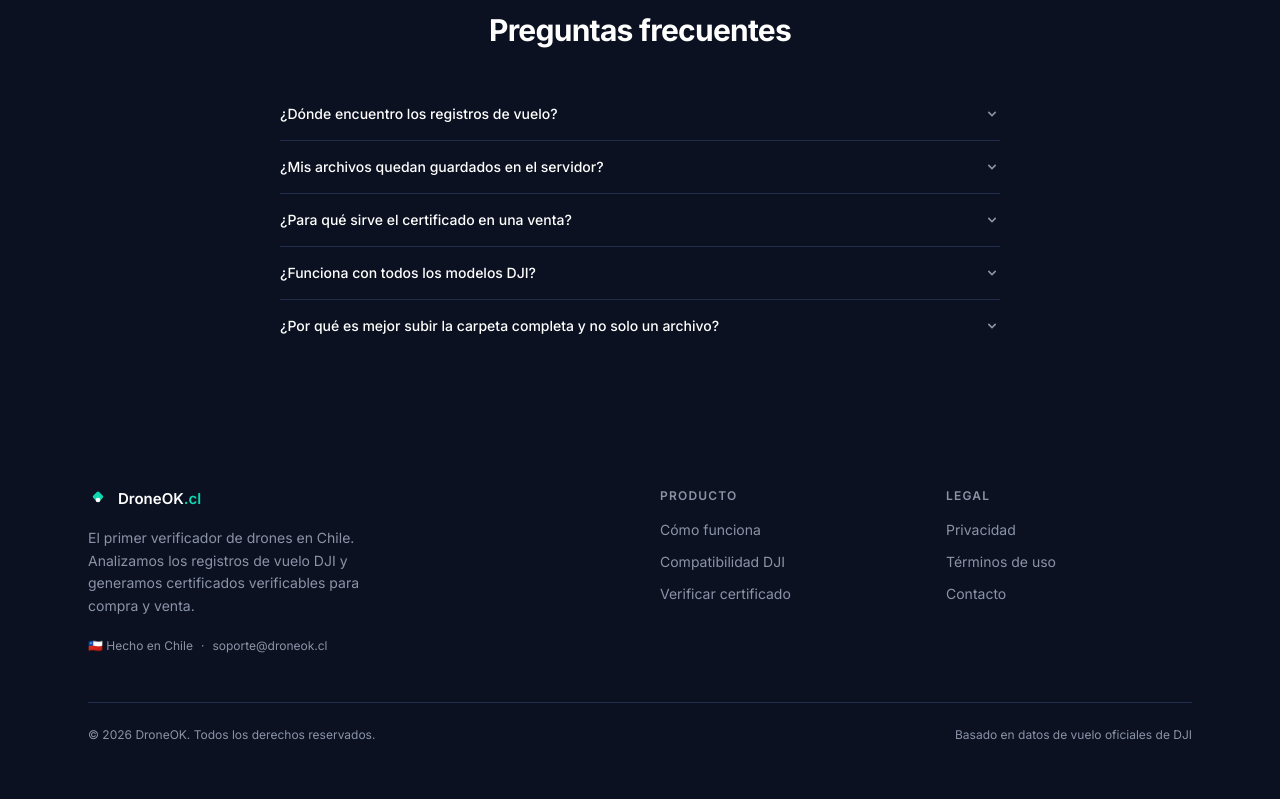
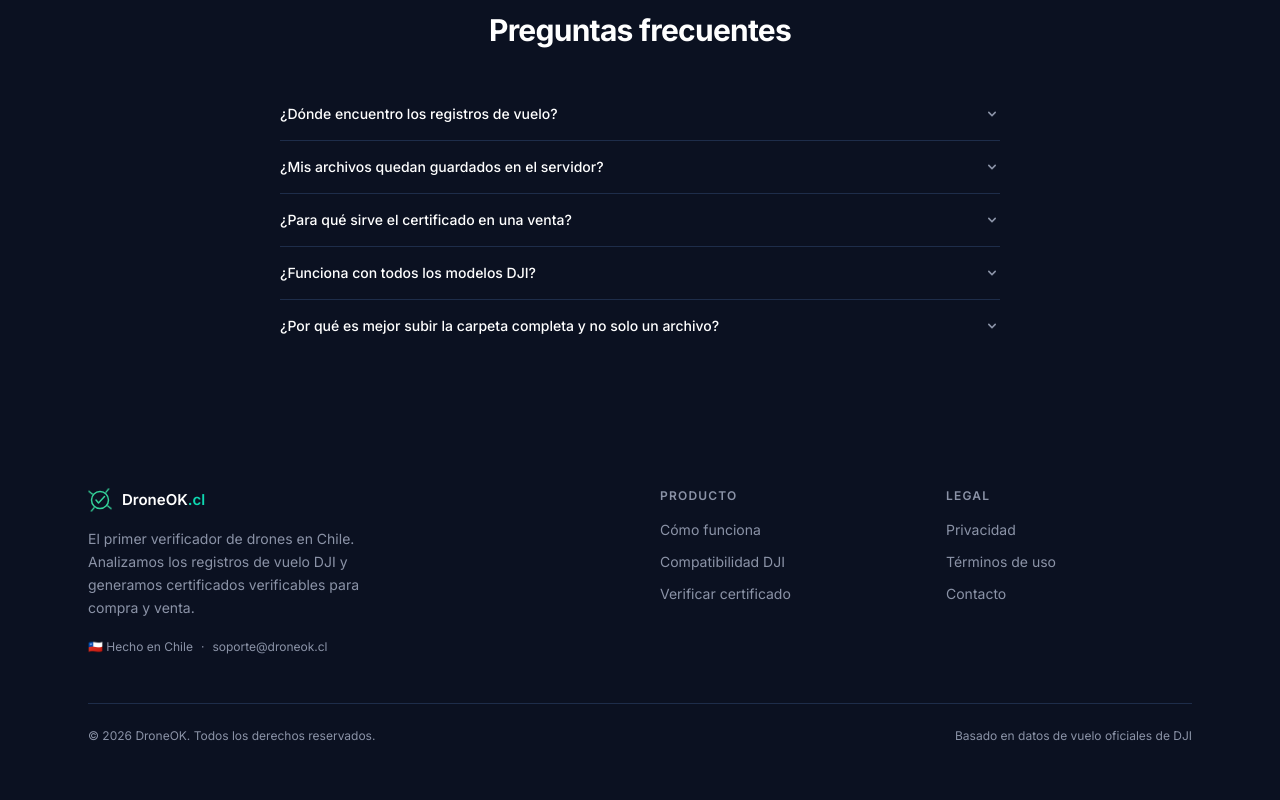
Before and after one commit to moolina01/droneok, a Next.js app: page / in a window 1280 px wide. Shown: the part 2584-3384 px from the top of the page. Built offline with nearby package versions, Linux system fonts and the light colour scheme.

Commit message:
before change score

```diff
--- a/componets/landing/HeroUpload.tsx
+++ b/componets/landing/HeroUpload.tsx
@@ -223,10 +223,7 @@ export default function HeroUpload() {
                     stage === "ready" ? "bg-[#0ED8B1]/15" : stage === "error" ? "bg-red-100" : "bg-[#F0F4FF]"
                   }`}>
                     {stage === "analyzing" ? (
-                      <svg className="h-6 w-6 animate-spin text-[#0ED8B1]" fill="none" viewBox="0 0 24 24">
-                        <circle className="opacity-25" cx="12" cy="12" r="10" stroke="currentColor" strokeWidth="4"/>
-                        <path className="opacity-75" fill="currentColor" d="M4 12a8 8 0 018-8V0C5.373 0 0 5.373 0 12h4z"/>
-                      </svg>
+                      <DroneOKIcon size={36} color="#059669" spinDuration={1.8} />
                     ) : stage === "ready" ? (
                       <svg className="h-6 w-6 text-[#0ED8B1]" fill="none" viewBox="0 0 24 24" stroke="currentColor" strokeWidth="2">
                         <path strokeLinecap="round" strokeLinejoin="round" d="M5 13l4 4L19 7"/>
--- a/componets/layouts/Footer.tsx
+++ b/componets/layouts/Footer.tsx
@@ -1,13 +1,5 @@
 import Link from "next/link";
-
-function LogoMark() {
-  return (
-    <svg width="20" height="20" viewBox="0 0 26 26" fill="none">
-      <rect x="13" y="1" width="11" height="11" rx="2.5" transform="rotate(45 13 1)" fill="#0ED8B1"/>
-      <circle cx="13" cy="13" r="3" fill="white" />
-    </svg>
-  );
-}
+import DroneOKIcon from "@/componets/ui/DroneOKIcon";
 
 export default function Footer() {
   return (
@@ -17,7 +9,7 @@ export default function Footer() {
           {/* Brand */}
           <div className="lg:col-span-2">
             <Link href="/" className="flex items-center gap-2.5">
-              <LogoMark />
+              <DroneOKIcon size={24} color="#34D399" spinDuration={2.5} />
               <span className="text-[15px] font-semibold text-white">
                 DroneOK<span className="text-[#0ED8B1]">.cl</span>
               </span>
```
